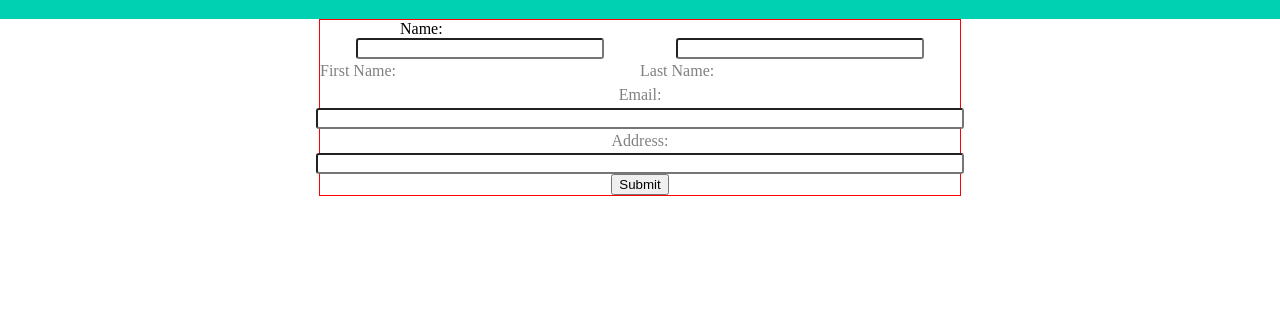
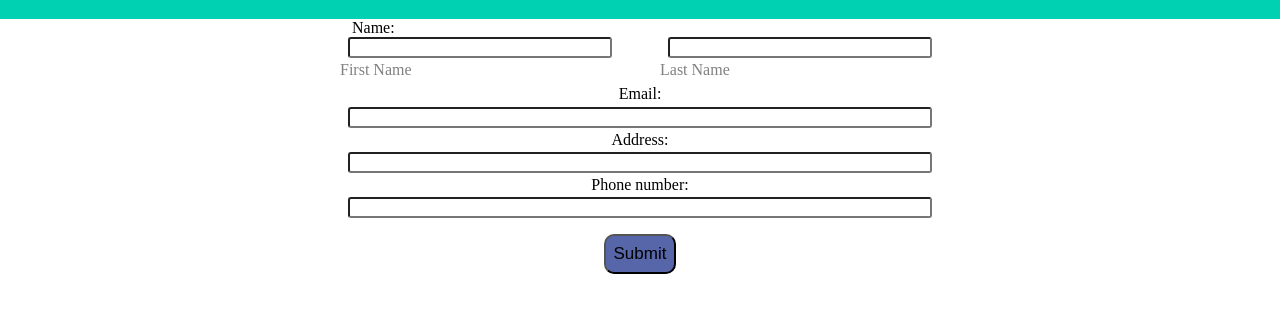
Before and after one commit to cristi988/text-book, a plain HTML site: page index.html in a window 1280 px wide. Shown: the part 61-374 px from the top of the page. Drawn offline with Linux system fonts and the light colour scheme.

Commit message:
designed the button and inputs

```diff
--- a/index.html
+++ b/index.html
@@ -9,32 +9,32 @@
 </head>
 <body>
 
-    <div id="title">
+    <div id="contact-title">
          <h1>Contact Form</h1>
     </div>
 
     <form class="w-50">
+        <p class="title w-90">Name:</p>
 
-        <p class="title w-75">Name:</p>
         <div class="content w-100">
 
             <div class="inline-form-control w-50">
-                <input class="rows w-75" type="text" name="fName" id="fName">
-                <label for="fName" class="w-100">First Name: </label>
+                <input class="rows w-80" type="text" name="fName" id="fName">
+                <label for="fName" class="w-100 light-colour">First Name </label>
             </div>
 
             <div class="inline-form-control w-50">
-                <input class="rows w-75" type="text" name="lName" id="lName">
-                <label for="lName" class="w-100">Last Name: </label>
+                <input class="rows w-80" type="text" name="lName" id="lName">
+                <label for="lName" class="w-100 light-colour">Last Name </label>
             </div>
+
          </div>
-
 
 
         <div class="content w-100">
             <div class="inline-form-control w-100">
                 <label for="email">Email: </label>
-                <input class="rows w-100" type="email" name="email" id="email">
+                <input class="rows w-90" type="email" name="email" id="email">
             </div>
         </div>
 
@@ -42,17 +42,26 @@
         <div class="content w-100">
             <div class="inline-form-control w-100">
                 <label for="address">Address: </label>
-                <input class="rows w-100" type="text" name="addr" id="address">
+                <input class="rows w-90" type="text" name="addr" id="address">
+            </div>
+        </div>
+
+        <div class="content w-100">
+            <div class="inline-form-control w-100">
+                <label for="phone-number"> Phone number: </label>
+                <input class="rows w-90" type="text" name="phone-number" id="phone-number">
             </div>
         </div>
 
         <button onclick="getData()" type="button">Submit</button>
-
     </form>
 
-    <div id="text_book">
 
 
+
+
+
+    <div id="text_book">
     </div>
 
 
--- a/style.css
+++ b/style.css
@@ -1,48 +1,3 @@
-body {
-    margin: 0px;
-}
-
-.title {
-    /* display: flex; */
-    /* height: 100px; */
-    margin: auto;
-    text-align: left;
-}
-
-.content {
-    display: flex;
-    flex-direction: row;
-    justify-content: space-evenly;
-    margin: auto;
-}
-
-.inline-form-control {
-    display: flex;
-    flex-direction: column;
-    align-items: center;
-    text-align: left;
-}
-
-
-
-#title {
-
-    text-align: center;
-    background-color: hsl(171, 100%, 41%);
-    display: flex;
-    justify-content: center;
-}
-
-.rows {
-    border-radius: 3px;
-
-}
-
-
-.w-100 {
-    width: 100%;
-}
-
 .w-50 {
     width: 50%;
 }
@@ -55,14 +10,78 @@ body {
     width: 80%;
 }
 
+.w-90 {
+    width: 90%;
+}
+
+.w-100 {
+    width: 100%;
+}
+
+.light-colour {
+    color: gray;;
+}
+
+
+
+#contact-title {
+
+    text-align: center;
+    background-color: hsl(171, 100%, 41%);
+    display: flex;
+    justify-content: center;
+}
+
+
+.title {
+    margin: auto;
+    text-align: left;
+}
+
+
+
+.content {
+    display: flex;
+    flex-direction: row;
+    justify-content: space-evenly;
+    margin: auto;
+}
+
+
+
+.inline-form-control {
+    display : flex;
+    flex-direction: column;
+    align-items: center;
+    text-align: left;
+}
+
+
+.rows {
+    border-radius: 3px;
+}
+
+body {
+    margin: 0px;
+}
 
 label {
     padding: 0.2rem 1rem;
-    color: gray;
+    color: black;
+    max-width: 280px;
 }
 
 form {
     text-align: center;
     margin: auto;
-    border : 1px solid red;
 }
+
+button {
+    padding: 0.5rem 0.5rem;
+    justify-content: center;
+    margin-top: 1rem;
+    border-radius: 10px;
+    background-color: #5666a9;
+    font-size: 17px;
+
+}
```
